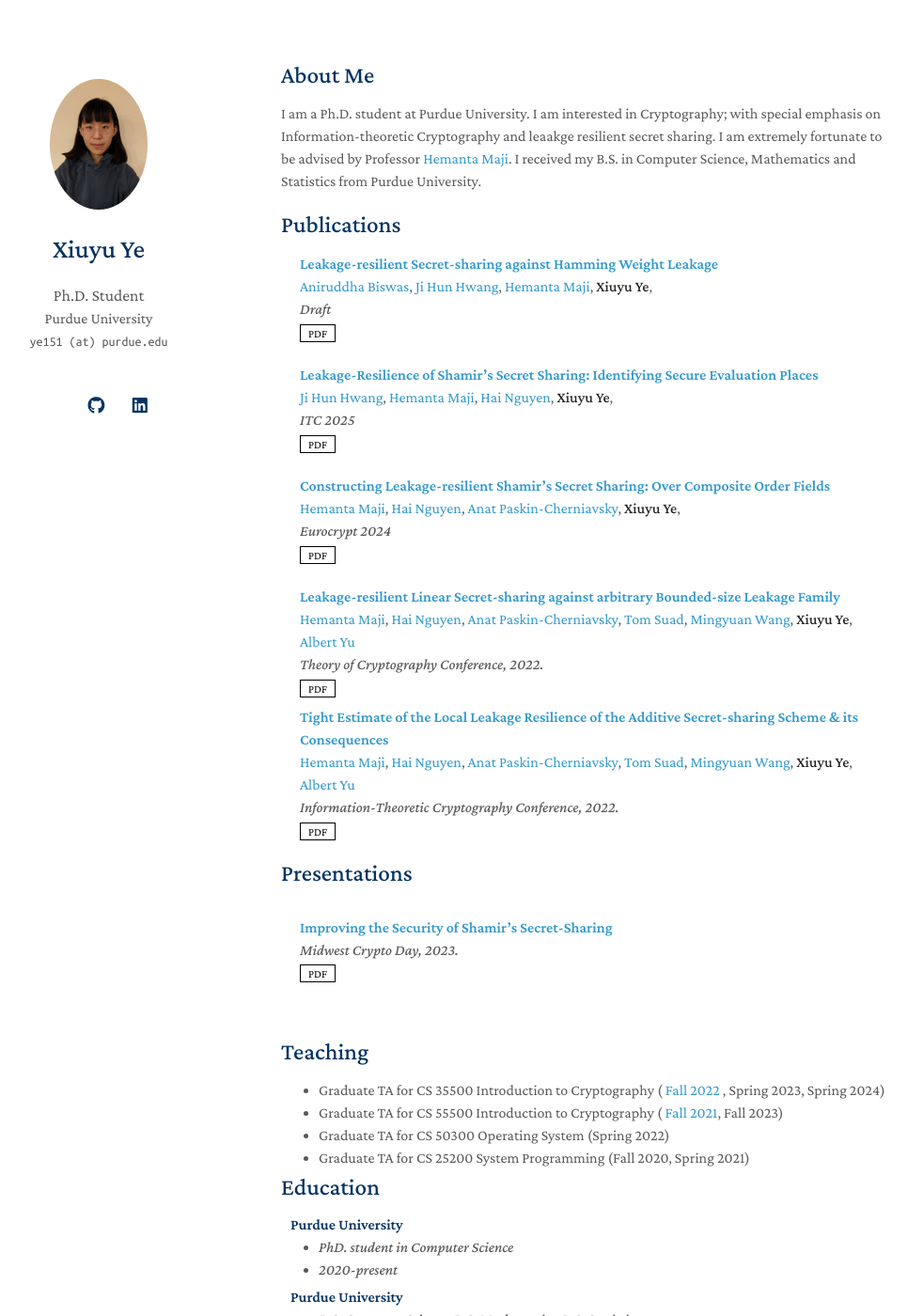
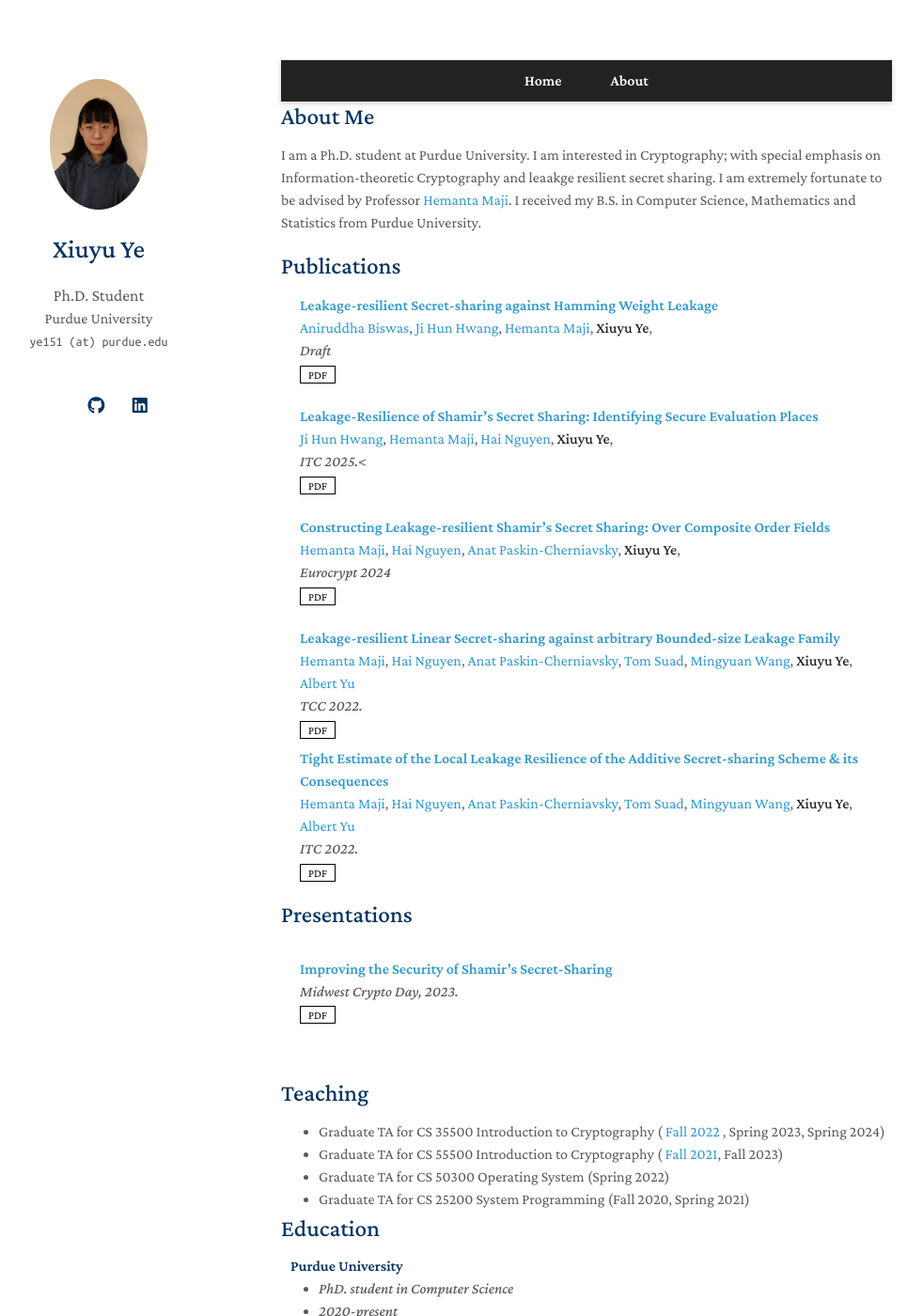
Before and after one commit to darahye/darahye.github.io, a Jekyll site: the page built from index.md, in a window 1280 px wide and 1400 px high. Shown: the whole window at 94% size, without its empty margins (171-1153 px from the left). Built offline with Jekyll 4.4.1, drawn with Linux system fonts in a browser that asks for light colours; nearby versions of some CDN libraries; a style sheet for code colours, icons or effects is not loaded; our own code applies the rules of GitHub Pages for plain Markdown files.

Commit message:
add tabs

```diff
--- a/_includes/publications.md
+++ b/_includes/publications.md
@@ -45,7 +45,7 @@
     <strong>Xiuyu Ye</strong>,
     <!-- <a href="https://www.cs.purdue.edu/people/graduate-students/yu646.html">Albert Yu</a> -->
     </div>
-    <div class="periodical"><em> ITC 2025</em></div>
+    <div class="periodical"><em> ITC 2025.</em><</div>
     <div class="links">
       <a href="assets/files/HMNY25.pdf" class="btn btn-sm z-depth-0" role="button" target="_blank" style="font-size:12px;">PDF</a>
       <!-- <a href="https://github.com/yaoyao-liu/mnemonics" class="btn btn-sm z-depth-0" role="button" target="_blank" style="font-size:12px;">Code</a> -->
@@ -102,7 +102,7 @@ Bounded-size Leakage Family</a></div>
     <strong>Xiuyu Ye</strong>,
     <a href="https://www.cs.purdue.edu/people/graduate-students/yu646.html">Albert Yu</a>
     </div>
-    <div class="periodical"><em> Theory of Cryptography Conference, 2022.</em></div>
+    <div class="periodical"><em> TCC 2022.</em></div>
     <div class="links">
       <a href="assets/files/MNPSWYY22.pdf" class="btn btn-sm z-depth-0" role="button" target="_blank" style="font-size:12px;">PDF</a>
       <!-- <a href="https://github.com/yaoyao-liu/mnemonics" class="btn btn-sm z-depth-0" role="button" target="_blank" style="font-size:12px;">Code</a> -->
@@ -127,7 +127,7 @@ Bounded-size Leakage Family</a></div>
     <strong>Xiuyu Ye</strong>,
     <a href="https://www.cs.purdue.edu/people/graduate-students/yu646.html">Albert Yu</a>
     </div>
-    <div class="periodical"><em> Information-Theoretic Cryptography Conference, 2022.</em></div>
+    <div class="periodical"><em> ITC 2022.</em></div>
     <div class="links">
       <a href="assets/files/ITC_MNPSWYY22.pdf" class="btn btn-sm z-depth-0" role="button" target="_blank" style="font-size:12px;">PDF</a>
       <!-- <a href="https://github.com/yaoyao-liu/mnemonics" class="btn btn-sm z-depth-0" role="button" target="_blank" style="font-size:12px;">Code</a> -->
--- a/_layouts/homepage.html
+++ b/_layouts/homepage.html
@@ -85,6 +85,15 @@
       </header>
       <section>
 
+      <nav class="navbar">
+        <ul>
+          <li><a href="{{ '/' | relative_url }}">Home</a></li>
+          <li><a href="{{ '/about/' | relative_url }}">About</a></li>
+          <!-- <li><a href="{{ '/projects/' | relative_url }}">Projects</a></li> -->
+          <!-- <li><a href="{{ '/contact/' | relative_url }}">Contact</a></li> -->
+        </ul>
+      </nav>
+
       {{ content }}
 
       <br>
--- a/assets/css/style.scss
+++ b/assets/css/style.scss
@@ -1,4 +1,37 @@
 ---
 ---
 
+/* Navbar container */
+.navbar {
+    background-color: #222;
+    padding: 10px 0;
+    box-shadow: 0 2px 6px rgba(0, 0, 0, 0.2);
+}
+
+/* Navbar list */
+.navbar ul {
+    list-style-type: none;
+    display: flex;
+    justify-content: center;
+    gap: 20px;
+    margin: 0;
+    padding: 0;
+}
+
+/* Navbar links */
+.navbar a {
+    color: white;
+    text-decoration: none;
+    font-weight: bold;
+    padding: 8px 16px;
+    border-radius: 6px;
+    transition: background-color 0.3s;
+}
+
+/* Hover effect */
+.navbar a:hover {
+    background-color: #4CAF50;
+    color: white;
+}
+
 @import "minimal-light";
```
Also changed, not shown: about.md (added, +8 -0 lines).
